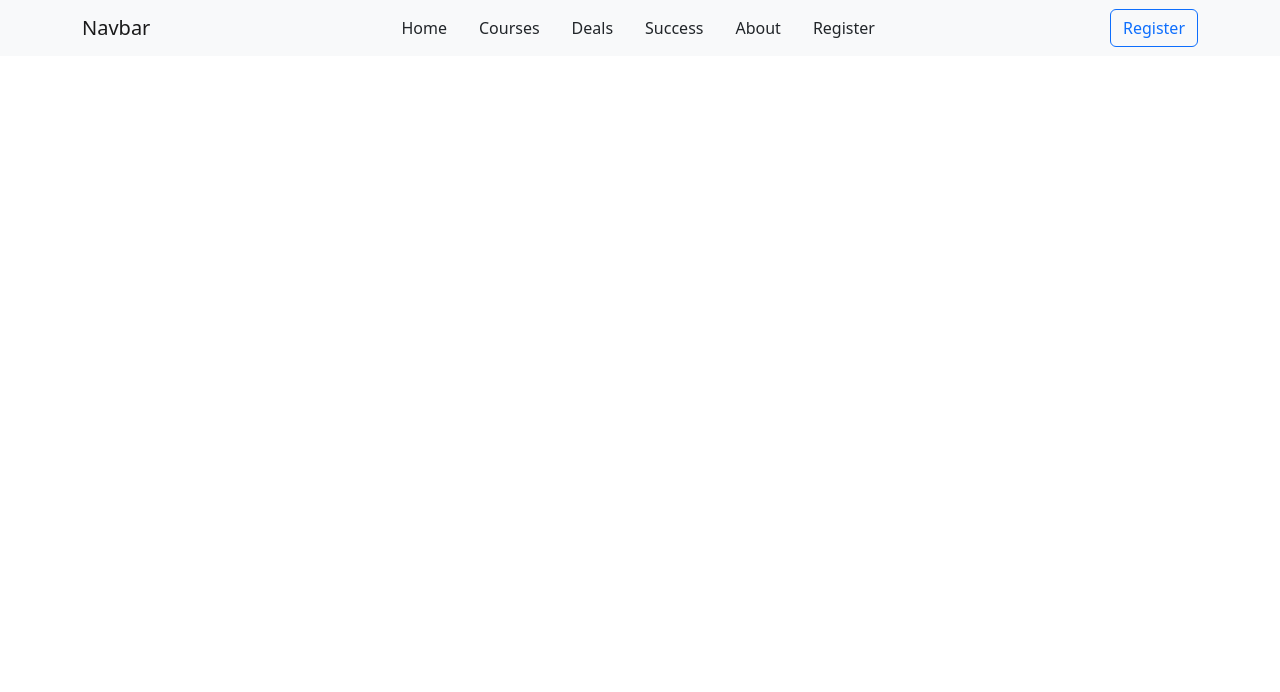
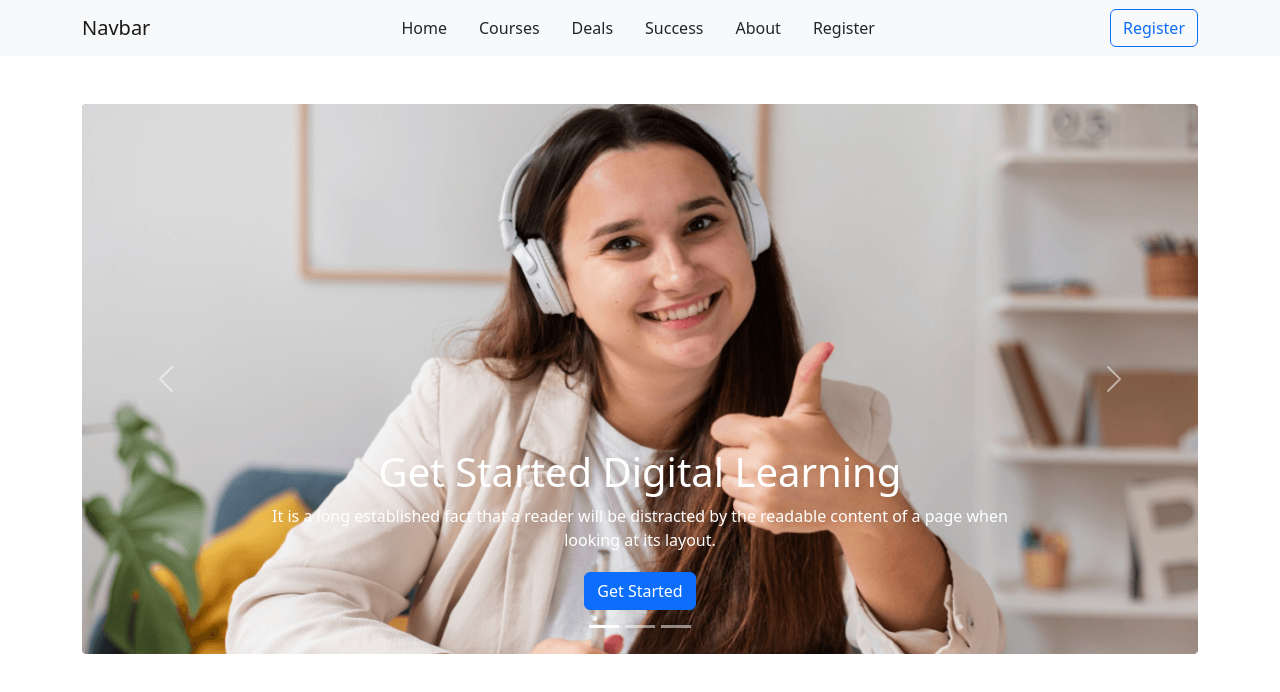
Before and after one commit to JakiulRashidKhan/Ed-tech-five, a plain HTML site: page index.html in a window 1280 px wide. Drawn offline with nearby package versions, Linux system fonts and the light colour scheme.

Commit message:
bannaer  added

```diff
--- a/index.html
+++ b/index.html
@@ -11,6 +11,7 @@
 </head>
 <body>
     <header>
+        <!-- nav  -->
         <nav class="navbar navbar-expand-lg bg-light">
             <div class="container">
                 <a class="navbar-brand" href="#">Navbar</a>
@@ -46,6 +47,54 @@
             </div>
         </nav>
     </header>
+    <main>
+        <!-- bannar  -->
+        <section class="container my-5">
+            <div id="carouselExampleCaptions" class="carousel slide" data-bs-ride="false">
+                <div class="carousel-indicators">
+                    <button type="button" data-bs-target="#carouselExampleCaptions" data-bs-slide-to="0" class="active"
+                        aria-current="true" aria-label="Slide 1"></button>
+                    <button type="button" data-bs-target="#carouselExampleCaptions" data-bs-slide-to="1"
+                        aria-label="Slide 2"></button>
+                    <button type="button" data-bs-target="#carouselExampleCaptions" data-bs-slide-to="2"
+                        aria-label="Slide 3"></button>
+                </div>
+                <div class="carousel-inner">
+                    <div class="carousel-item active">
+                        <img src="images/cover/cover-1.png" class="d-block w-100 img-fluid" alt="..." style="height: 550px;">
+                        <div class="carousel-caption d-none d-md-block">
+                            <h1>Get Started Digital Learning</h1>
+                            <p>It is a long established fact that a reader will be distracted by the readable content of a page when looking at its
+                            layout.</p>
+                            <a href="" class="btn btn-primary text-white rounded-2 mx-2 my-1">Get Started</a>
+                        </div>
+                    </div>
+                    <div class="carousel-item">
+                        <img src="images/cover/cover-2.jpg" class="d-block w-100 img-fluid" alt="..." style="height: 550px;">
+                        <div class="carousel-caption d-none d-md-block">
+                            <h1>Second slide label</h1>
+                            <p>Some representative placeholder content for the second slide.</p>
+                        </div>
+                    </div>
+                    <div class="carousel-item">
+                        <img src="images/cover/cover-3.jpg" class="d-block w-100" alt="..." style="height: 550px;">
+                        <div class="carousel-caption d-none d-md-block ">
+                            <h1>Third slide label</h1>
+                            <p>Some representative placeholder content for the third slide.</p>
+                        </div>
+                    </div>
+                </div>
+                <button class="carousel-control-prev" type="button" data-bs-target="#carouselExampleCaptions" data-bs-slide="prev">
+                    <span class="carousel-control-prev-icon" aria-hidden="true"></span>
+                    <span class="visually-hidden">Previous</span>
+                </button>
+                <button class="carousel-control-next" type="button" data-bs-target="#carouselExampleCaptions" data-bs-slide="next">
+                    <span class="carousel-control-next-icon" aria-hidden="true"></span>
+                    <span class="visually-hidden">Next</span>
+                </button>
+            </div>
+        </section>
+    </main>
     <!-- js cdn  -->
     <script src="https://cdn.jsdelivr.net/npm/bootstrap@5.2.1/dist/js/bootstrap.bundle.min.js"
         integrity="sha384-u1OknCvxWvY5kfmNBILK2hRnQC3Pr17a+RTT6rIHI7NnikvbZlHgTPOOmMi466C8"
```
